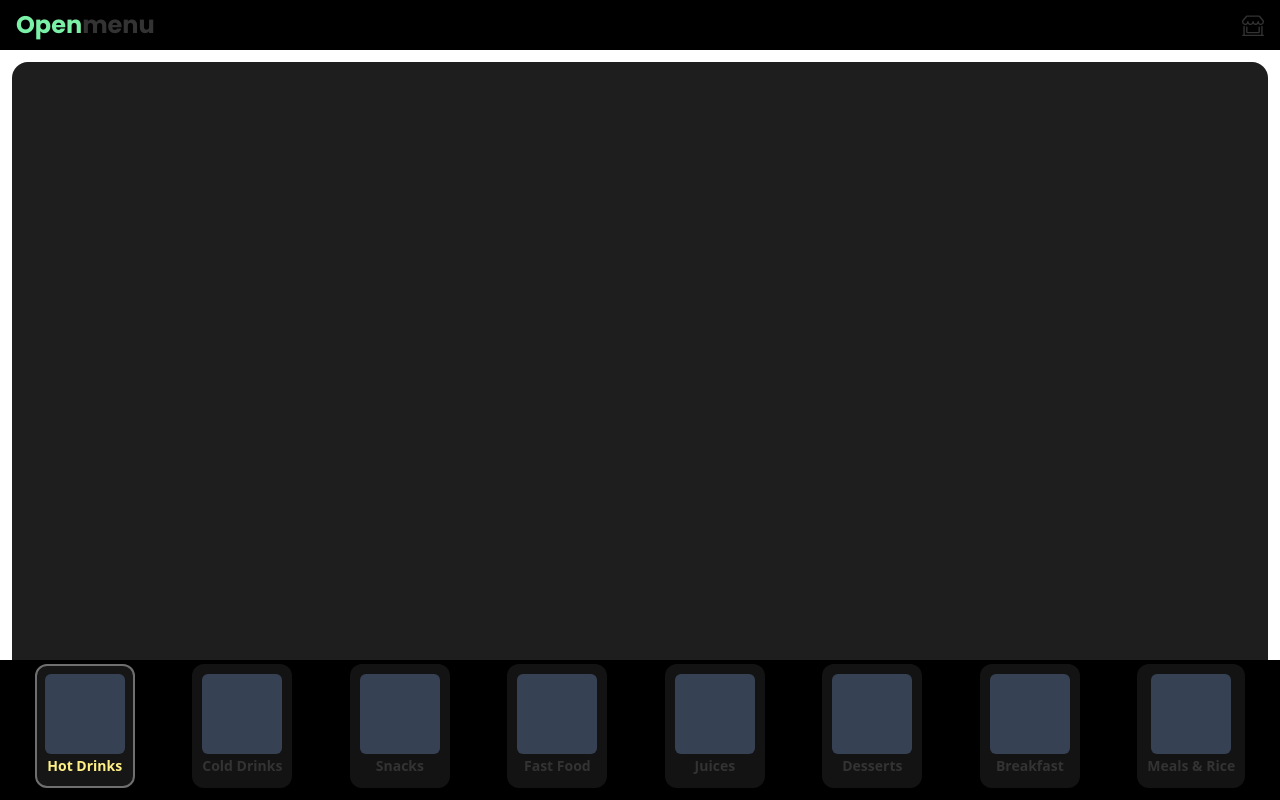
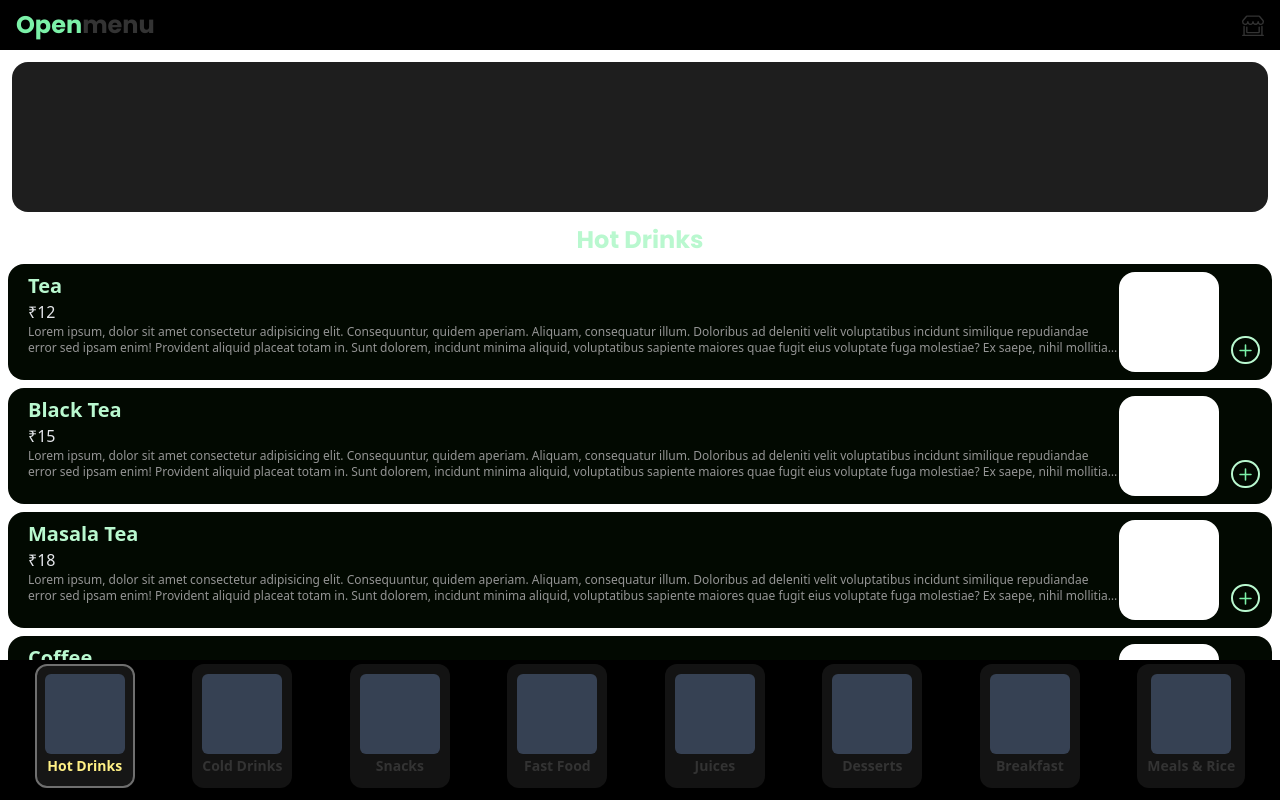
Before and after one commit to me-junaid/openmenu, a React (Vite) app: page / in a window 1280 px wide. Built offline with nearby package versions, Linux system fonts and the light colour scheme.

Commit message:
Fixing view button bug

```diff
--- a/src/components/HomePage/PromoBanner.jsx
+++ b/src/components/HomePage/PromoBanner.jsx
@@ -6,7 +6,7 @@ export const PromoBanner = () => {
   const { user } = useContext(ItemsContext)
 
   return (
-    <div className='p-4 m-3 bg-[#1e1e1e] aspect-video rounded-2xl'>
+    <div className='p-4 m-3 bg-[#1e1e1e] h-[150px] rounded-2xl'>
       {user.name}
     </div>
   )
```
